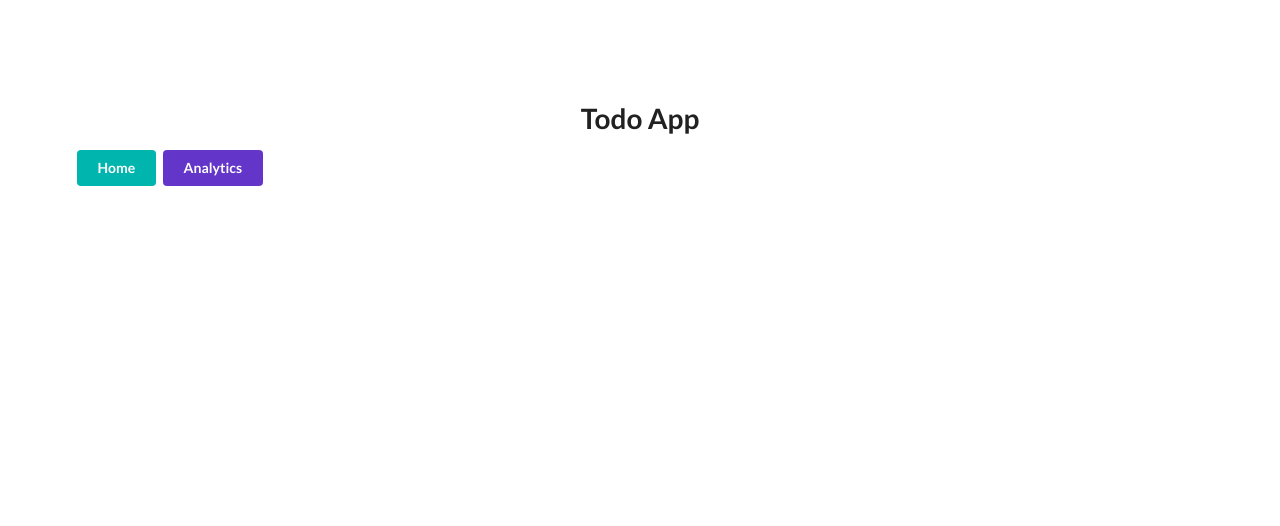
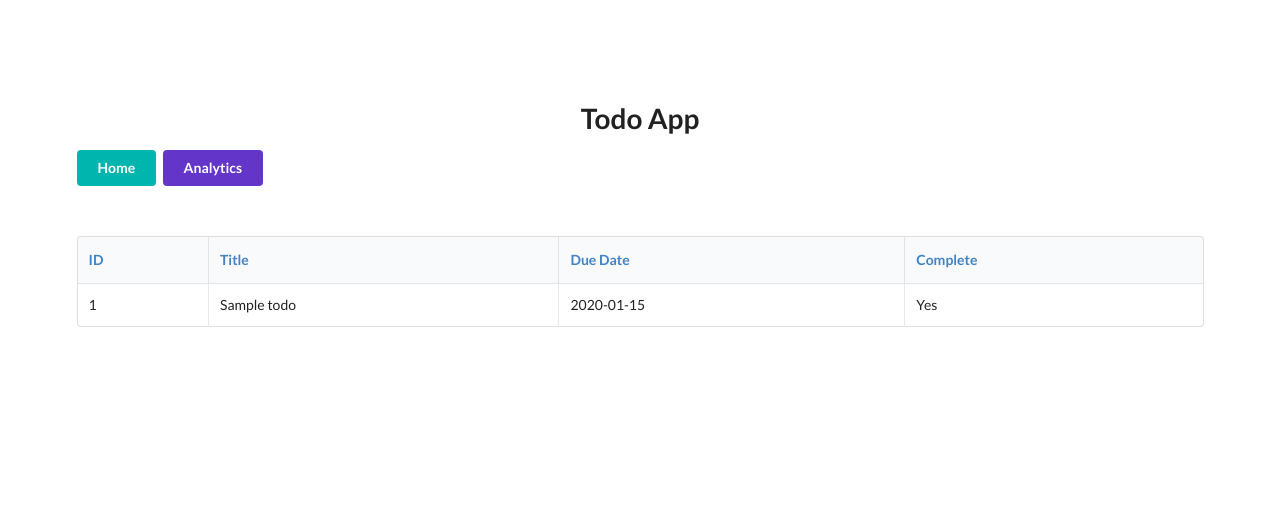
Before and after one commit to Michael-A-Con/CS348-Projectly, a Flask app: page /Analytics in a window 1280 px wide. Shown: the top 526 px of the page. Run offline with Flask 3, Linux system fonts and the light colour scheme; tables that the repository leaves empty hold one stand-in row (values such as "Sample post"); some libraries are stand-ins or nearby versions.

Commit message:
shows table of tasks and sorting

```diff
--- a/app.py
+++ b/app.py
@@ -26,8 +26,8 @@ def index():
 
 @app.route('/Analytics')
 def analytics():
-    todo_list = Todo.query.all()
-    return render_template('analytics.html', todo_list=todo_list)
+    tasks = Todo.query.all()
+    return render_template('analytics.html', tasks=tasks)
 
 
 
@@ -72,6 +72,17 @@ def delete(todo_id):
     db.session.commit()
     return redirect(url_for("index"))
 
+@app.route('/sort/<column>')
+def sort_tasks(column):
+    valid_columns = ['id', 'title', 'due_date', 'complete']
+
+    if column not in valid_columns:
+        return 'Invalid column for sorting'
+
+    tasks = Todo.query.order_by(getattr(Todo, column)).all()
+    return render_template('analytics.html', tasks=tasks)
+
+
 if __name__ == "__main__":
     with app.app_context():
         db.create_all()
--- a/templates/analytics.html
+++ b/templates/analytics.html
@@ -12,15 +12,35 @@
     </head>
     <body>
         <div style="margin: 50px;" class="ui container">
-            <h1 style="margin-top: 100px;" class="ui center aligned header">Todo App</h1>
-            <div>
-                <a class="ui teal button" href="/">Home</a>
-                <a class="ui violet button" href="/Analytics">Analytics</a>
+
+            <div style="margin: 50px;" class="ui container">
+                <h1 style="margin-top: 100px;" class="ui center aligned header">Todo App</h1>
+                <div>
+                    <a class="ui teal button" href="/">Home</a>
+                    <a class="ui violet button" href="/Analytics">Analytics</a>
+                </div>
             </div>
-        </div>
 
-
-
-        <script src="" async defer></script>
+            <table class="ui celled table">
+                <thead>
+                    <tr>
+                        <th><a href="{{ url_for('sort_tasks', column='id') }}">ID</a></th>
+                        <th><a href="{{ url_for('sort_tasks', column='title') }}">Title</a></th>
+                        <th><a href="{{ url_for('sort_tasks', column='due_date') }}">Due Date</a></th>
+                        <th><a href="{{ url_for('sort_tasks', column='complete') }}">Complete</a></th>
+                    </tr>
+                </thead>
+                <tbody>
+                    {% for task in tasks %}
+                        <tr>
+                            <td>{{ task.id }}</td>
+                            <td>{{ task.title }}</td>
+                            <td>{{ task.due_date.strftime('%Y-%m-%d') if task.due_date else 'N/A' }}</td>
+                            <td>{{ 'Yes' if task.complete else 'No' }}</td>
+                        </tr>
+                    {% endfor %}
+                </tbody>
+            </table>
+    </div>
     </body>
 </html>
```
Also changed, not shown: templates/base.html (+21 -6 lines).
